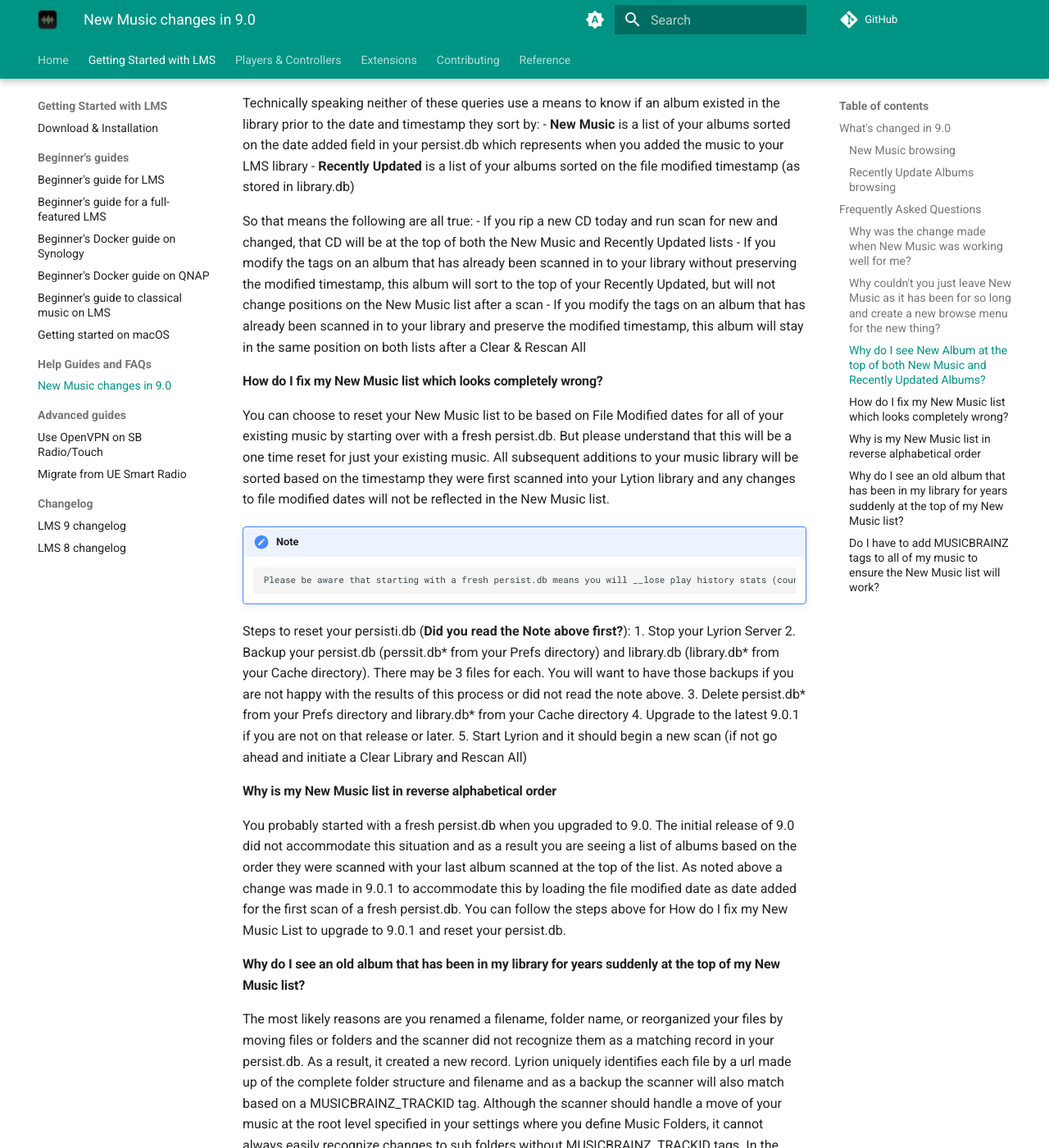
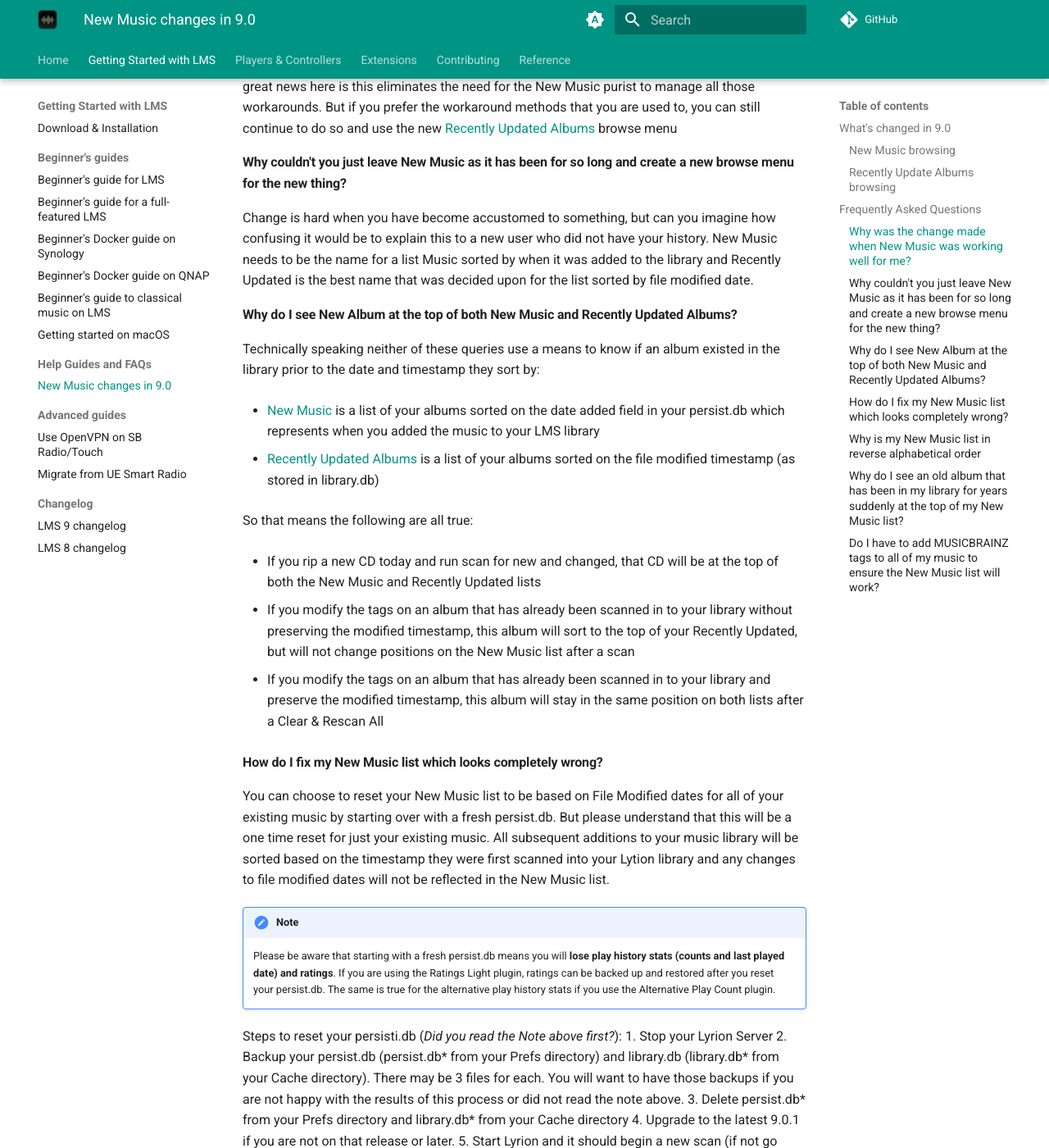
Before and after one commit to LMS-Community/lms-community.github.io, an MkDocs documentation site: the page built from docs/getting-started/new-music-help-faq.md, in a window 1280 px wide and 1400 px high, scrolled down 2932 px. Shown: the whole window at 82% size. Built offline with MkDocs 1.6.1 and Material for MkDocs 9.7.7, drawn with Linux system fonts in a browser that asks for light colours; a script that is not in the unit is left out; plug-ins that fetch from the network failed and are left out; comment, search, counter and statistics services are not loaded; some of the changed text lies outside the part shown.

Commit message:
Update new-music-help-faq.md
Incorporating Michael's feedback

```diff
--- a/docs/getting-started/new-music-help-faq.md
+++ b/docs/getting-started/new-music-help-faq.md
@@ -4,32 +4,36 @@
 ---
 
 # New Music browsing changes in 9.0
-Release 9.0 introduced changes to browsing your music by __New Music__ added to your Lryion music library and offers and additional new browse menu option for viewing music that was most __Recently Updated__.  This guide is intended to provide clarification and further details about this change and answer some frequently asked questions.
+Release 9.0 introduced changes to browsing your music by _New Music_ added to your Lryion music library and offers and additional new browse menu option for viewing music that was most _Recently Updated_.  This guide is intended to provide clarification and further details about this change and answer some frequently asked questions.
 
 ## What's changed in 9.0
 ### New Music browsing
-Selecting browse by __New Music__ will now display a list of albums sorted by the actual date that the album was first scanned into your Lyrion library. Technically, it is sorting on the oldest date added from the list tracks for a given album as stored in your persist.db (located in your LMS Prefs directory). Since the persist.db survives a "Clear Library and Rescan All" it is able to maintain a correct history of when music was added to your LMS library based on the timestamp it was first scanned. If for some reason you start with a new persist.db, you will lose the history of when you music was added to Lyrion which is why you should consider this an important file to back up just like you maintain good backups of all of your music files.
+Selecting browse by _New Music_ will now display a list of albums sorted by the actual date that the album was first scanned into your Lyrion library. Technically, it is sorting on the oldest date added from the list tracks for a given album as stored in your persist.db (located in your LMS Prefs directory). Since the persist.db survives a "Clear Library and Rescan All" it is able to maintain a correct history of when music was added to your LMS library based on the timestamp it was first scanned. If for some reason you start with a new persist.db, you will lose the history of when you music was added to Lyrion which is why you should consider this an important file to back up just like you maintain good backups of all of your music files.
 
 !!! note
-        As of the latest 9.0.1 release, the first library scan for a new persist.db will populate the Date Added field for each track with the file modified timestamp. All subsequent scans will populate the Date Added with timestamp the file is being scanned. This helps new users or those who must start with a fresh persist.db to start out with a best guess at the correct sort for New Music based on file modified timestamps.
+    As of the latest 9.0.1 release, the first library scan for a new persist.db will populate the Date Added field for each track with the file modified timestamp. All subsequent scans will populate the Date Added with timestamp the file is being scanned. This helps new users or those who must start with a fresh persist.db to start out with a best guess at the correct sort for New Music based on file modified timestamps.
 
 In 9.0 you can also see the Date Added from persist.db in the UI from the context menu by selecting More > More Info.  You will see both Date Added (from persist.db) and Date Modified (from the file modified timestamp as stored in library.db).
 
 ### Recently Update Albums browsing
-There is an additional browsing option for __Recently Updated Albums__ in 9.0 that will display a list of albums sorted by the file modified timestamp. This is a more accurate description for how the New Music browsing behaved prior to release 9.0. If you prefer to see a list of albums sorted by file modified date like the New Music was previous to 9.0, then you should use __Recently Updated Albums__ browsing menu.
+There is an additional browsing option for _Recently Updated Albums_ in 9.0 that will display a list of albums sorted by the file modified timestamp. This is a more accurate description for how the New Music browsing behaved prior to release 9.0. If you prefer to see a list of albums sorted by file modified date like the New Music was previous to 9.0, then you should use _Recently Updated Albums_ browsing menu.
 
-You can add this menu for each player via __Settings > Player > Additional Browse Modes__.
+You can add this menu for each player via _Settings > Player > Additional Browse Modes_.
 
 !!! note
-        If you do not see __Additional Browse Modes__ as an option then you need to install the Additional Browse Modes plugin via the __Plugin Manager__ under Settings.
+    If you do not see _Additional Browse Modes_ as an option then you need to install the Additional Browse Modes plugin via the _Plugin Manager_ under Settings.
 
-![Add Browse Mode](assets/new-music/add-browse-modes.png){ align=left }
+<figure markdown="span">
+  ![Add Browse Mode](assets/new-music/add-browse-modes.png)
+</figure>
 
 This setting will apply for all of the UI skins other than Material and all 3rd party apps like iPeng, Squeezer, and Orange Squeeze.
 
 The Material UI has its own settings for displaying Browse Menus under My Music that will apply for all players being controlled by the Material UI regardless of the per player setting above.  You can update this setting by using the hamburger button in the top left to open the Navigation Drawer and selecting Interface Settings near the bottom. Scroll down and click the cog next to My Music
 
-![Material Add Browse Mode](assets/new-music/material-add-browse.png){ align=left }
+<figure markdown="span">
+    ![Material Add Browse Mode](assets/new-music/material-add-browse.png)
+</figure>
 
 ## Frequently Asked Questions
 
@@ -38,30 +42,35 @@
 
 Over time most users fell into one of two groups. The first group learned to accept or even actually liked that updates to tags would cause an album to move back to the top of the list.  The second group were more New Music purists who would carefully manage their file modified dates by using tagging software that supported an option for preserving file modified dates. But as a result, this meant that a "Clear Library and Rescan All" would have to be run after each change to tags and required careful manual management of backing up those changes too. Now some folks got even more clever with the workarounds by using tools that would update the modified dates (after preserving them) to add just a few seconds so they can Scan for Changes and use automated tools for backup of those changes.
 
-The changes in 9.0 were to correct this long-standing problem by finally having a New Music list that was sorted by when Music was added to your Lyrion library while still maintaining a browse option for those who like a list of Recently Updated Albums sorted by file modified date. The great news here is this eliminates the need for the New Music purist to manage all those workarounds.  But if you prefer the workaround methods that you are used to, you can still continue to do so and use the new __Recently Updated Albums__ browse menu
+The changes in 9.0 were to correct this long-standing problem by finally having a New Music list that was sorted by when Music was added to your Lyrion library while still maintaining a browse option for those who like a list of Recently Updated Albums sorted by file modified date. The great news here is this eliminates the need for the New Music purist to manage all those workarounds.  But if you prefer the workaround methods that you are used to, you can still continue to do so and use the new [Recently Updated Albums](#recently-update-albums-browsing) browse menu
 
 #### Why couldn't you just leave New Music as it has been for so long and create a new browse menu for the new thing?
 Change is hard when you have become accustomed to something, but can you imagine how confusing it would be to explain this to a new user who did not have your history. New Music needs to be the name for a list Music sorted by when it was added to the library and Recently Updated is the best name that was decided upon for the list sorted by file modified date.
 
 #### Why do I see New Album at the top of both New Music and Recently Updated Albums?
 Technically speaking neither of these queries use a means to know if an album existed in the library prior to the date and timestamp they sort by:
-- __New Music__ is a list of your albums sorted on the date added field in your persist.db which represents when you added the music to your LMS library
-- __Recently Updated__ is a list of your albums sorted on the file modified timestamp (as stored in library.db)
+
+- [New Music](#new-music-browsing) is a list of your albums sorted on the date added field in your persist.db which represents when you added the music to your LMS library
+
+- [Recently Updated Albums](#recently-update-albums-browsing) is a list of your albums sorted on the file modified timestamp (as stored in library.db)
 
 So that means the following are all true:
+
 - If you rip a new CD today and run scan for new and changed, that CD will be at the top of both the New Music and Recently Updated lists
+
 - If you modify the tags on an album that has already been scanned in to your library without preserving the modified timestamp, this album will sort to the top of your Recently Updated, but will not change positions on the New Music list after a scan
+
 - If you modify the tags on an album that has already been scanned in to your library and preserve the modified timestamp, this album will stay in the same position on both lists after a Clear & Rescan All
 
 #### How do I fix my New Music list which looks completely wrong?
 You can choose to reset your New Music list to be based on File Modified dates for all of your existing music by starting over with a fresh persist.db. But please understand that this will be a one time reset for just your existing music. All subsequent additions to your music library will be sorted based on the timestamp they were first scanned into your Lytion library and any changes to file modified dates will not be reflected in the New Music list.
 
 !!! note
-        Please be aware that starting with a fresh persist.db means you will __lose play history stats (counts and last played date) and ratings__. If you are using the Ratings Light plugin, ratings can be backed up and restored after you reset your persist.db. The same is true for the alternative play history stats if you use the Alternative Play Count plugin.
+    Please be aware that starting with a fresh persist.db means you will __lose play history stats (counts and last played date) and ratings__. If you are using the Ratings Light plugin, ratings can be backed up and restored after you reset your persist.db. The same is true for the alternative play history stats if you use the Alternative Play Count plugin.
 
-Steps to reset your persisti.db (__Did you read the Note above first?__):
+Steps to reset your persisti.db (_Did you read the Note above first?_):
 1. Stop your Lyrion Server
-2. Backup your persist.db (perssit.db* from your Prefs directory) and library.db (library.db* from your Cache directory). There may be 3 files for each. You will want to have those backups if you are not happy with the results of this process or did not read the note above.
+2. Backup your persist.db (persist.db* from your Prefs directory) and library.db (library.db* from your Cache directory). There may be 3 files for each. You will want to have those backups if you are not happy with the results of this process or did not read the note above.
 3. Delete persist.db* from your Prefs directory and library.db* from your Cache directory
 4. Upgrade to the latest 9.0.1 if you are not on that release or later.
 5. Start Lyrion and it should begin a new scan (if not go ahead and initiate a Clear Library and Rescan All)
@@ -73,7 +82,7 @@
 The most likely reasons are you renamed a filename, folder name, or reorganized your files by moving files or folders and the scanner did not recognize them as a matching record in your persist.db.  As a result, it created a new record. Lyrion uniquely identifies each file by a url made up of the complete folder structure and filename and as a backup the scanner will also match based on a MUSICBRAINZ_TRACKID tag. Although the scanner should handle a move of your music at the root level specified in your settings where you define Music Folders, it cannot always easily recognize changes to sub folders without MUSICBRAINZ_TRACKID tags.  In the future, it is recommended that you add MUSICBRAINZ_TRACKID tags prior to remanning or reorganizing your music files (see next question).
 
 !!! note
-        One user in the Forum was able to correct the situation of renaming an artist folder by switching it back and rerunning the scan.  I woudld reccomend giving this a try and then adding MUSICBRAINZ_TRACKID tags before making the change again, but you will need to scan and verify that the tags are in Lyrion before changing the file or folder name again.
+    One user in the Forum was able to correct the situation of renaming an artist folder by switching it back and rerunning the scan.  I woudld reccomend giving this a try and then adding MUSICBRAINZ_TRACKID tags before making the change again, but you will need to scan and verify that the tags are in Lyrion before changing the file or folder name again.
 
 #### Do I have to add MUSICBRAINZ tags to all of my music to ensure the New Music list will work?
 As a general rule, I would say that adding MUSICBRAINZ_TRACKID tags are a good idea and something you should consider for your music collection moving forward, but you do not have to add MUSCIBRAINZ tags to all of your existing music now unless you compulsively reorganize or rename sub folders constantly for some reason. Assuming these moves are occasional corrections, you could adopt a process of adding the MUSICBRAINZ_TRACKID tags prior to changing names or moving folders. You just need to remember to actually scan those tags into Lyrion and confirm they are there (More > More Info > View Tags) before making the move or renaming files and folders.
```
